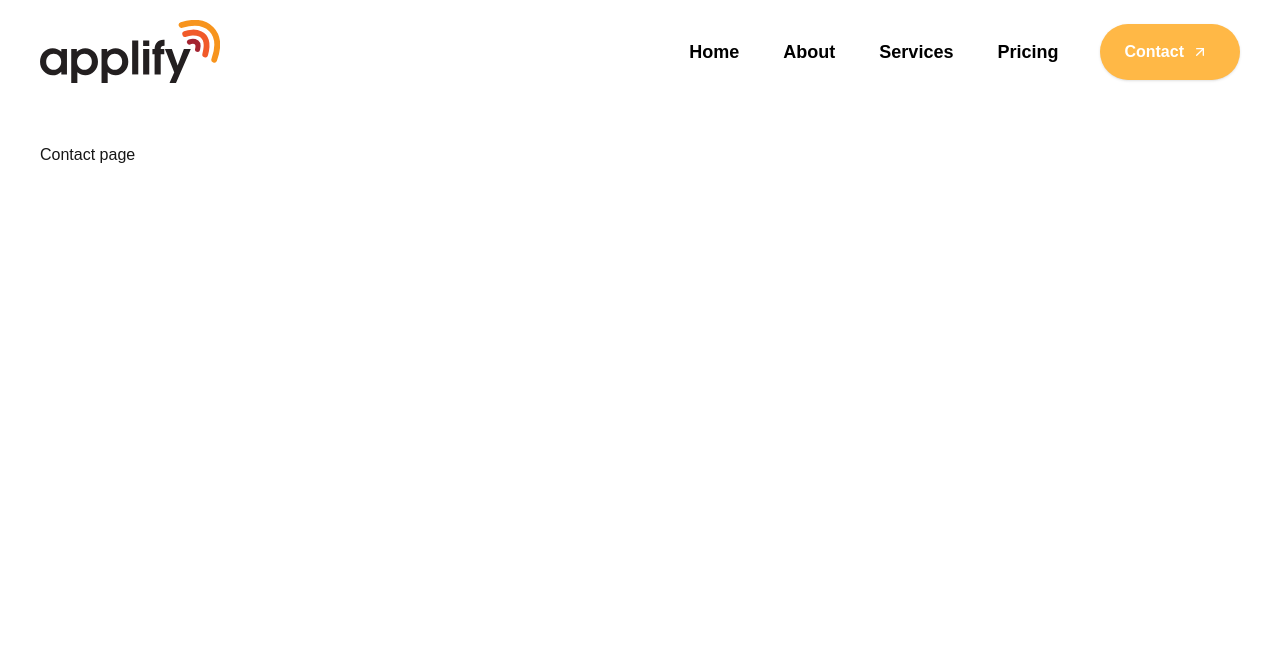
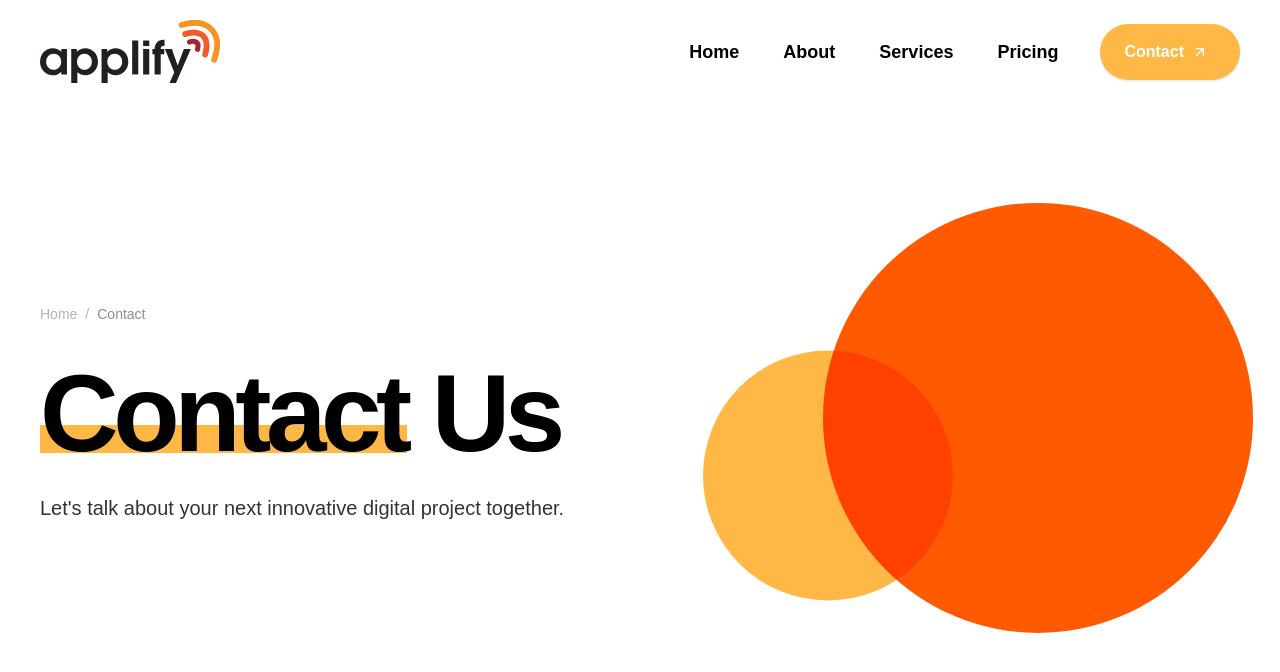
Before and after one commit to jono-au/applify, a Next.js app: page /contact in a window 1280 px wide. Shown: the top 672 px of the page. Built offline with nearby package versions, Linux system fonts and the light colour scheme.

Commit message:
update contact page

```diff
--- a/app/contact/page.tsx
+++ b/app/contact/page.tsx
@@ -1,4 +1,5 @@
 import type { Metadata } from "next";
+import InternalPageHero from "@/components/ui/InternalPageHero";
 
 export const metadata: Metadata = {
   title: "Contact Us",
@@ -8,8 +9,15 @@ export const metadata: Metadata = {
 
 export default function ContactPage() {
   return (
-    <main className="p-10">
-      <h1>Contact page</h1>
-    </main>
+    <>
+      <InternalPageHero
+        title="Contact Us"
+        highlightText="Contact"
+        description="Let's talk about your next innovative digital project together."
+        breadcrumbs={[{ label: "Home", href: "/" }, { label: "Contact" }]}
+      />
+
+      {/* Rest of contact page */}
+    </>
   );
 }
```
